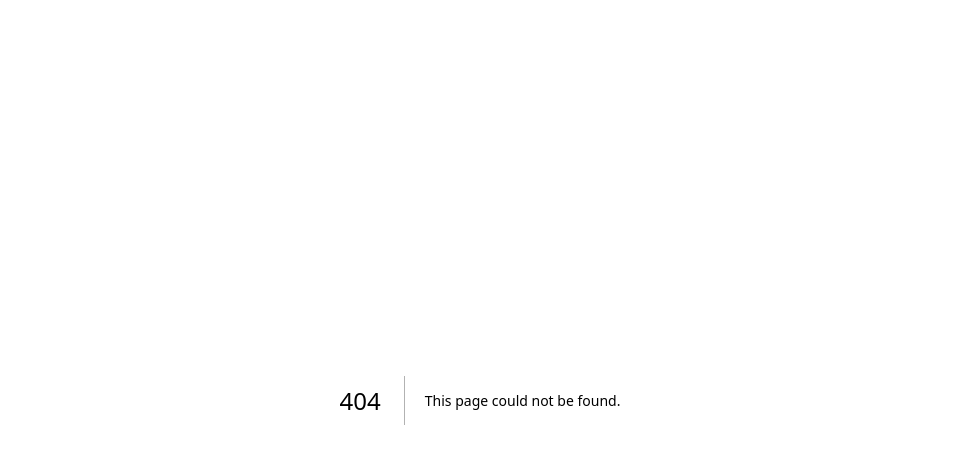
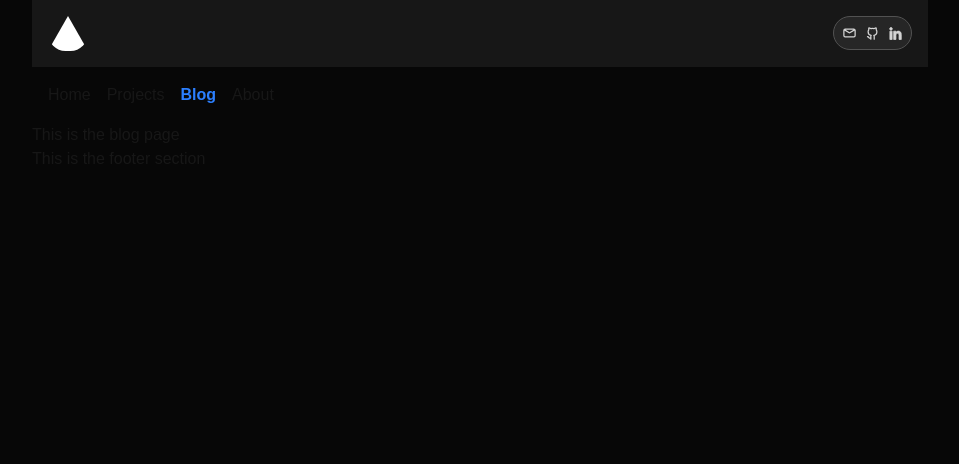
Before and after one commit to kwabenadarkwa/PersonalWebsite, a Next.js app in the folder personal-website/: page /blog in a window 1280 px wide. Before the commit this address had no page. Shown: the top 464 px of the page, without its empty margins (160-1119 px from the left). Built offline with nearby package versions, Linux system fonts and the light colour scheme.

Commit message:
adds navigation to thing

```diff
--- a/personal-website/src/app/_components/navigation.tsx
+++ b/personal-website/src/app/_components/navigation.tsx
@@ -1,10 +1,30 @@
+'use client';
+
+import Link from 'next/link';
+import { usePathname } from 'next/navigation';
+
 export default function Navigation() {
+  const pathname = usePathname();
+  const navItems = [
+    { name: 'Home', path: '/home' },
+    { name: 'Projects', path: '/projects' },
+    { name: 'Blog', path: '/blog' },
+    { name: 'About', path: '/about' },
+  ];
+
   return (
     <nav className="flex flex-row gap-4 p-4">
-      <ul>Home</ul>
-      <ul>Projects</ul>
-      <ul>Blog</ul>
-      <ul>About</ul>
+      {navItems.map((item) => (
+        <Link
+          key={item.name}
+          href={item.path}
+          className={`cursor-pointer ${
+            pathname === item.path ? 'font-bold text-blue-500' : ''
+          }`}
+        >
+          {item.name}
+        </Link>
+      ))}
     </nav>
   );
 }
--- /dev/null
+++ b/personal-website/src/app/about/page.tsx
@@ -0,0 +1,5 @@
+export default function Blog() {
+  return (
+    <div className=''>This is the blog page</div>
+  );
+}
--- /dev/null
+++ b/personal-website/src/app/blog/page.tsx
@@ -0,0 +1,5 @@
+export default function Blog() {
+  return (
+    <div className=''>This is the blog page</div>
+  );
+}
--- a/personal-website/src/app/home/page.tsx
+++ b/personal-website/src/app/home/page.tsx
@@ -1,12 +1,8 @@
-import Layout from '@/app/_components/layout';
-
 export default function Home() {
   return (
-    <Layout>
-      <div className="p-4">
-        <h1 className="text-4xl font-bold">Home</h1>
-        <p className="text-xl">This is the home page</p>
-      </div>
-    </Layout>
+    <div className="p-4">
+      <h1 className="text-4xl font-bold">Home</h1>
+      <p className="text-xl">This is the home page</p>
+    </div>
   );
 }
--- a/personal-website/src/app/layout.tsx
+++ b/personal-website/src/app/layout.tsx
@@ -1,6 +1,12 @@
 import type { Metadata } from 'next';
-import { JetBrains_Mono, /* Geist */ /* Geist_Mono */Poppins } from 'next/font/google';
+import {
+  JetBrains_Mono,
+  /* Geist */ /* Geist_Mono */ Poppins,
+} from 'next/font/google';
 import './globals.css';
+import Header from './_components/header';
+import Navigation from './_components/navigation';
+import Footer from './_components/footer';
 
 const poppins = Poppins({
   variable: '--font-poppins',
@@ -26,9 +32,14 @@ export default function RootLayout({
   return (
     <html lang="en">
       <body
-        className={`${jetBrainsMono.variable} ${poppins.variable} antialiased` }
+        className={`${jetBrainsMono.variable} ${poppins.variable} antialiased`}
       >
-        {children}
+        <div className="max-w-[70%] mx-auto">
+          <Header />
+          <Navigation />
+          {children}
+          <Footer />
+        </div>
       </body>
     </html>
   );
--- a/personal-website/src/app/projects/page.tsx
+++ b/personal-website/src/app/projects/page.tsx
@@ -1,5 +1,8 @@
 export default function Projects() {
   return (
-    <div className=''>This is the projects page</div>
+    <div className="p-4">
+      <h1 className="text-4xl font-bold">Projects</h1>
+      <p className="text-xl">This is the projects page</p>
+    </div>
   );
 }
```
